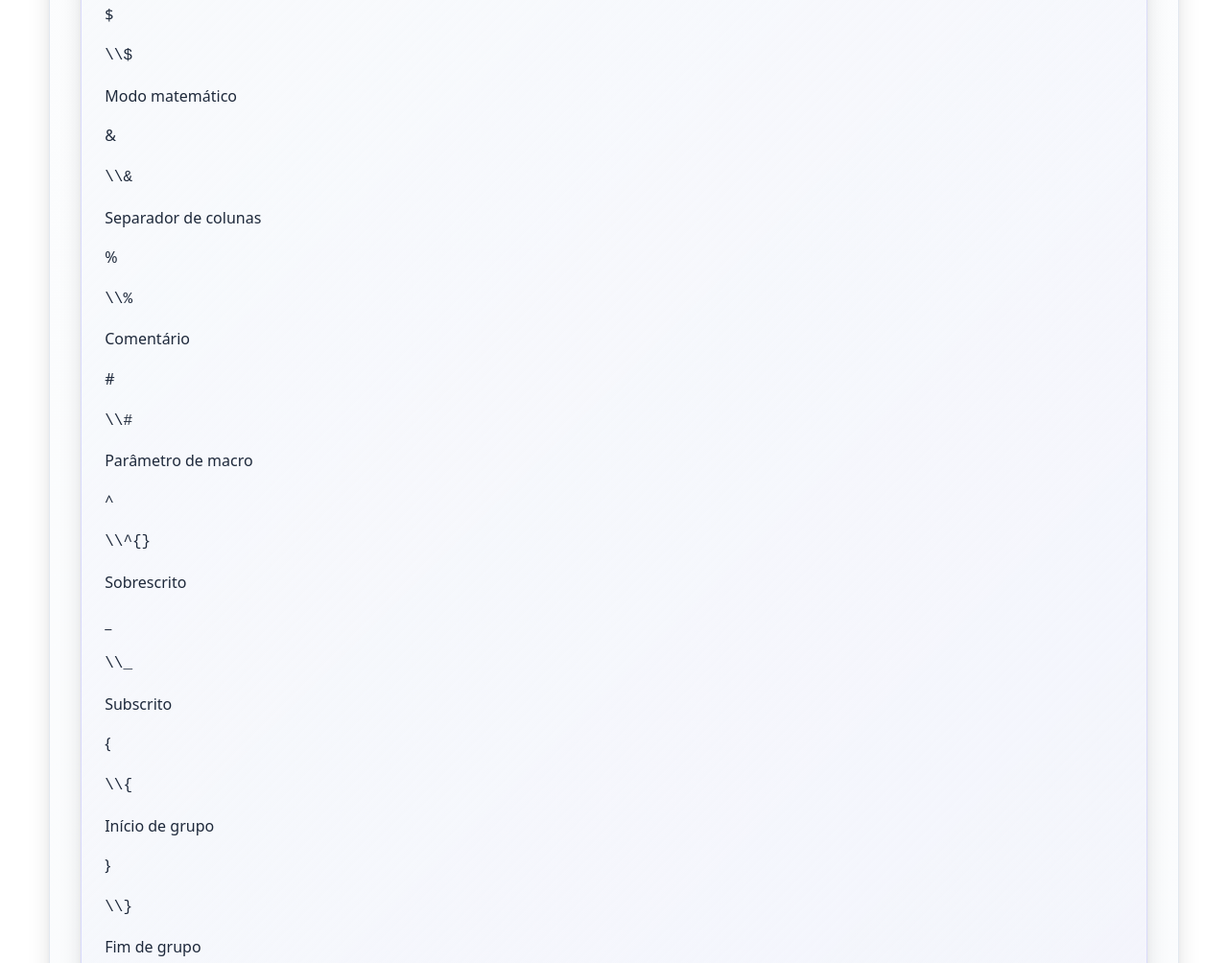
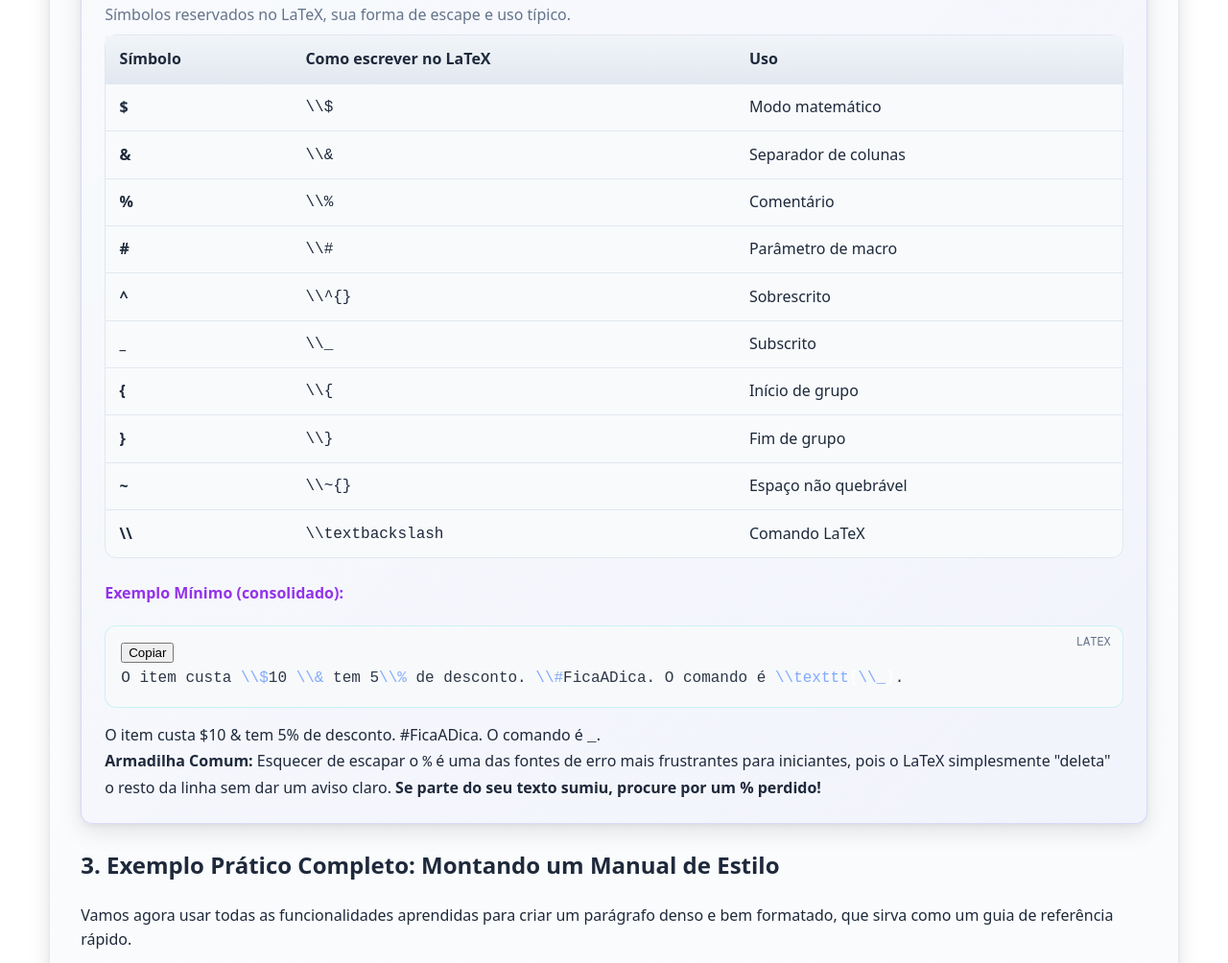
Before and after one commit to ilmoretto/LatexGuide, a plain HTML site: page modules/modulo-02/aula-08.html in a window 1280 px wide. Shown: the part 3656-4660 px from the top of the page at 96% size. Drawn offline with Linux system fonts and the light colour scheme.

Commit message:
feat(aula-08): converte lista de caracteres especiais em tabela acessível e adiciona estilos de tabela base

```diff
--- a/assets/css/components.css
+++ b/assets/css/components.css
@@ -271,6 +271,30 @@
 
 .page h1 { margin-top: 0; }
 
+/* Tabelas base (semânticas e responsivas) */
+.table {
+  width: 100%;
+  border-collapse: separate;
+  border-spacing: 0;
+  background: var(--panel);
+  border: 1px solid var(--border);
+  border-radius: 12px;
+  overflow: hidden;
+}
+.table thead th {
+  text-align: left;
+  background: linear-gradient(180deg, #0e1b33, #0a1426);
+  color: var(--text);
+  padding: .75rem .9rem;
+  border-bottom: 1px solid var(--border);
+}
+:root.light-theme .table thead th {
+  background: linear-gradient(180deg, #f1f5f9, #e2e8f0);
+}
+.table td { padding: .65rem .9rem; border-bottom: 1px solid var(--border); }
+.table tbody tr:hover { background: rgba(34,211,238,.06); }
+.table tbody tr:last-child td { border-bottom: 0; }
+
 /* =============================================
    NAVEGAÇÃO LATERAL
    ============================================= */
--- a/modules/modulo-02/aula-08.html
+++ b/modules/modulo-02/aula-08.html
@@ -216,57 +216,69 @@
             </div>
 
             <h4 style="color: #9333ea; margin-top: 1.5rem;">Os 10 Caracteres Especiais:</h4>
-            <div class="special-chars-grid">
-              <div class="char-card">
-                <div class="char-symbol">$</div>
-                <p><code>\\$</code></p>
-                <p>Modo matemático</p>
-              </div>
-              <div class="char-card">
-                <div class="char-symbol">&</div>
-                <p><code>\\&</code></p>
-                <p>Separador de colunas</p>
-              </div>
-              <div class="char-card">
-                <div class="char-symbol">%</div>
-                <p><code>\\%</code></p>
-                <p>Comentário</p>
-              </div>
-              <div class="char-card">
-                <div class="char-symbol">#</div>
-                <p><code>\\#</code></p>
-                <p>Parâmetro de macro</p>
-              </div>
-              <div class="char-card">
-                <div class="char-symbol">^</div>
-                <p><code>\\^{}</code></p>
-                <p>Sobrescrito</p>
-              </div>
-              <div class="char-card">
-                <div class="char-symbol">_</div>
-                <p><code>\\_</code></p>
-                <p>Subscrito</p>
-              </div>
-              <div class="char-card">
-                <div class="char-symbol">{</div>
-                <p><code>\\{</code></p>
-                <p>Início de grupo</p>
-              </div>
-              <div class="char-card">
-                <div class="char-symbol">}</div>
-                <p><code>\\}</code></p>
-                <p>Fim de grupo</p>
-              </div>
-              <div class="char-card">
-                <div class="char-symbol">~</div>
-                <p><code>\\~{}</code></p>
-                <p>Espaço não quebrável</p>
-              </div>
-              <div class="char-card">
-                <div class="char-symbol">\\</div>
-                <p><code>\\textbackslash</code></p>
-                <p>Comando LaTeX</p>
-              </div>
+            <div style="overflow-x:auto">
+              <table class="table" aria-describedby="desc-especiais">
+                <caption id="desc-especiais" style="text-align:left; color: var(--muted); padding-bottom: .5rem;">Símbolos reservados no LaTeX, sua forma de escape e uso típico.</caption>
+                <thead>
+                  <tr>
+                    <th scope="col">Símbolo</th>
+                    <th scope="col">Como escrever no LaTeX</th>
+                    <th scope="col">Uso</th>
+                  </tr>
+                </thead>
+                <tbody>
+                  <tr>
+                    <td><strong>$</strong></td>
+                    <td><code>\\$</code></td>
+                    <td>Modo matemático</td>
+                  </tr>
+                  <tr>
+                    <td><strong>&amp;</strong></td>
+                    <td><code>\\&amp;</code></td>
+                    <td>Separador de colunas</td>
+                  </tr>
+                  <tr>
+                    <td><strong>%</strong></td>
+                    <td><code>\\%</code></td>
+                    <td>Comentário</td>
+                  </tr>
+                  <tr>
+                    <td><strong>#</strong></td>
+                    <td><code>\\#</code></td>
+                    <td>Parâmetro de macro</td>
+                  </tr>
+                  <tr>
+                    <td><strong>^</strong></td>
+                    <td><code>\\^{}</code></td>
+                    <td>Sobrescrito</td>
+                  </tr>
+                  <tr>
+                    <td><strong>_</strong></td>
+                    <td><code>\\_</code></td>
+                    <td>Subscrito</td>
+                  </tr>
+                  <tr>
+                    <td><strong>{</strong></td>
+                    <td><code>\\{</code></td>
+                    <td>Início de grupo</td>
+                  </tr>
+                  <tr>
+                    <td><strong>}</strong></td>
+                    <td><code>\\}</code></td>
+                    <td>Fim de grupo</td>
+                  </tr>
+                  <tr>
+                    <td><strong>~</strong></td>
+                    <td><code>\\~{}</code></td>
+                    <td>Espaço não quebrável</td>
+                  </tr>
+                  <tr>
+                    <td><strong>\\</strong></td>
+                    <td><code>\\textbackslash</code></td>
+                    <td>Comando LaTeX</td>
+                  </tr>
+                </tbody>
+              </table>
             </div>
 
             <h4 style="color: #9333ea; margin-top: 1.5rem;">Exemplo Mínimo (consolidado):</h4>
```
